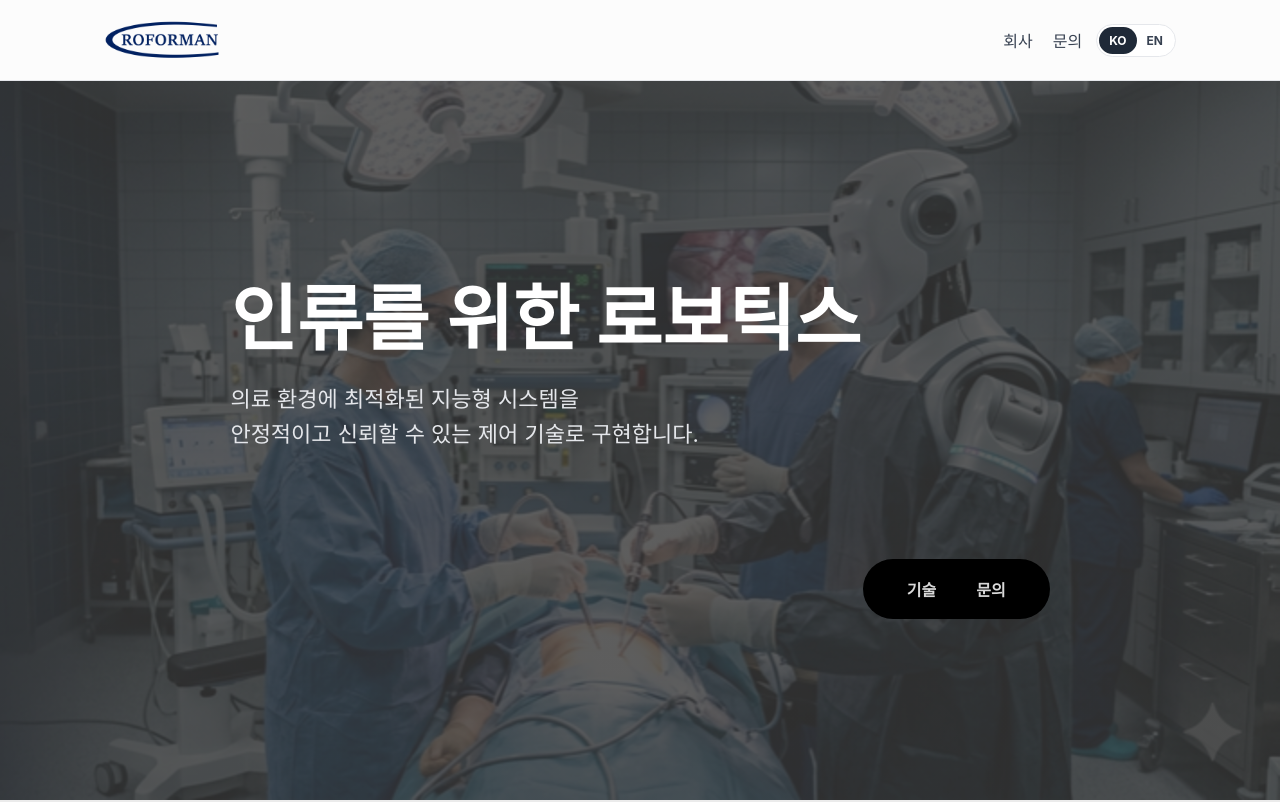
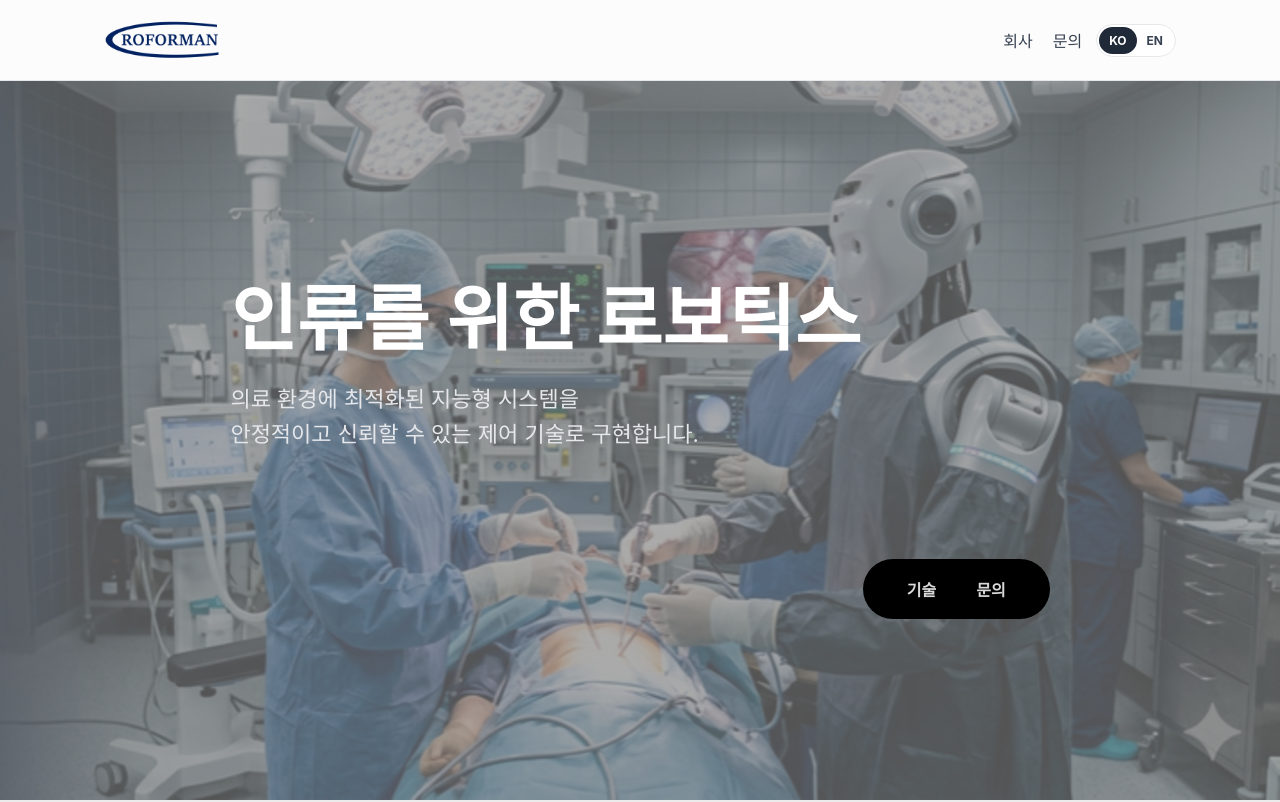
Before and after one commit to roforman/roforman.github.io, a Next.js app: page / in a window 1280 px wide. Shown: the top 802 px of the page. Built offline with nearby package versions, Linux system fonts and the light colour scheme; a web font is replaced by a local one.

Commit message:
style: 히어로 배경 이미지 어두운 오버레이 제거

```diff
--- a/src/styles/home.module.css
+++ b/src/styles/home.module.css
@@ -4,9 +4,7 @@
   justify-content: space-around;
   height: calc(100dvh - var(--header-height));
   min-height: 520px;
-  background-image:
-    linear-gradient(var(--color-overlay-strong), var(--color-overlay-strong)),
-    url('/images/base.png');
+  background-image: url('/images/base.png');
   background-size: cover;
   background-position: center;
   padding: clamp(56px, 16vh, 140px) clamp(72px, 18vw, 400px);
```
